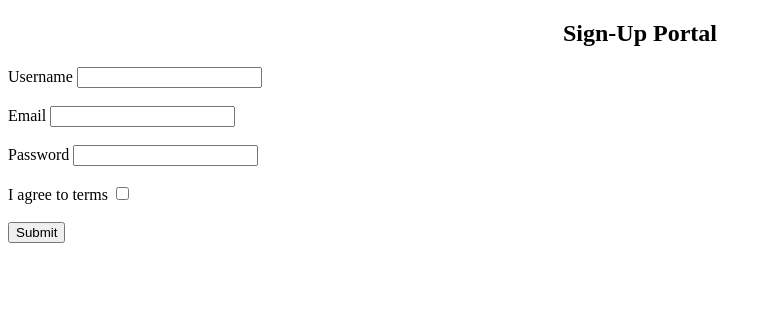
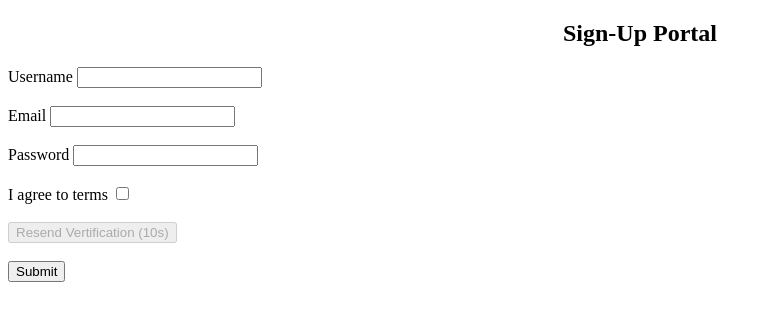
Before and after one commit to NeeloByron/Javascript-Bootcamp-Task-3, a plain HTML site: page Index.html in a window 1280 px wide. Shown: the whole page, without its empty margins (0-771 px from the left). Drawn offline with Linux system fonts and the light colour scheme.

Commit message:
Added Resend verification button

```diff
--- a/Index.html
+++ b/Index.html
@@ -41,6 +41,11 @@
                     <span class="error-message" id="termsError"></span>
                 </div><br>
 
+              <!---------Resend verification button-->
+               <div class="formGroup">
+                 <button type="Button" id="ResendButton" disabled>Resend Vertification (10s)</button>
+               </div><br>
+
               <!----------Submit---------------->
                 <button type="Submit">Submit</button>
            </form>
```
